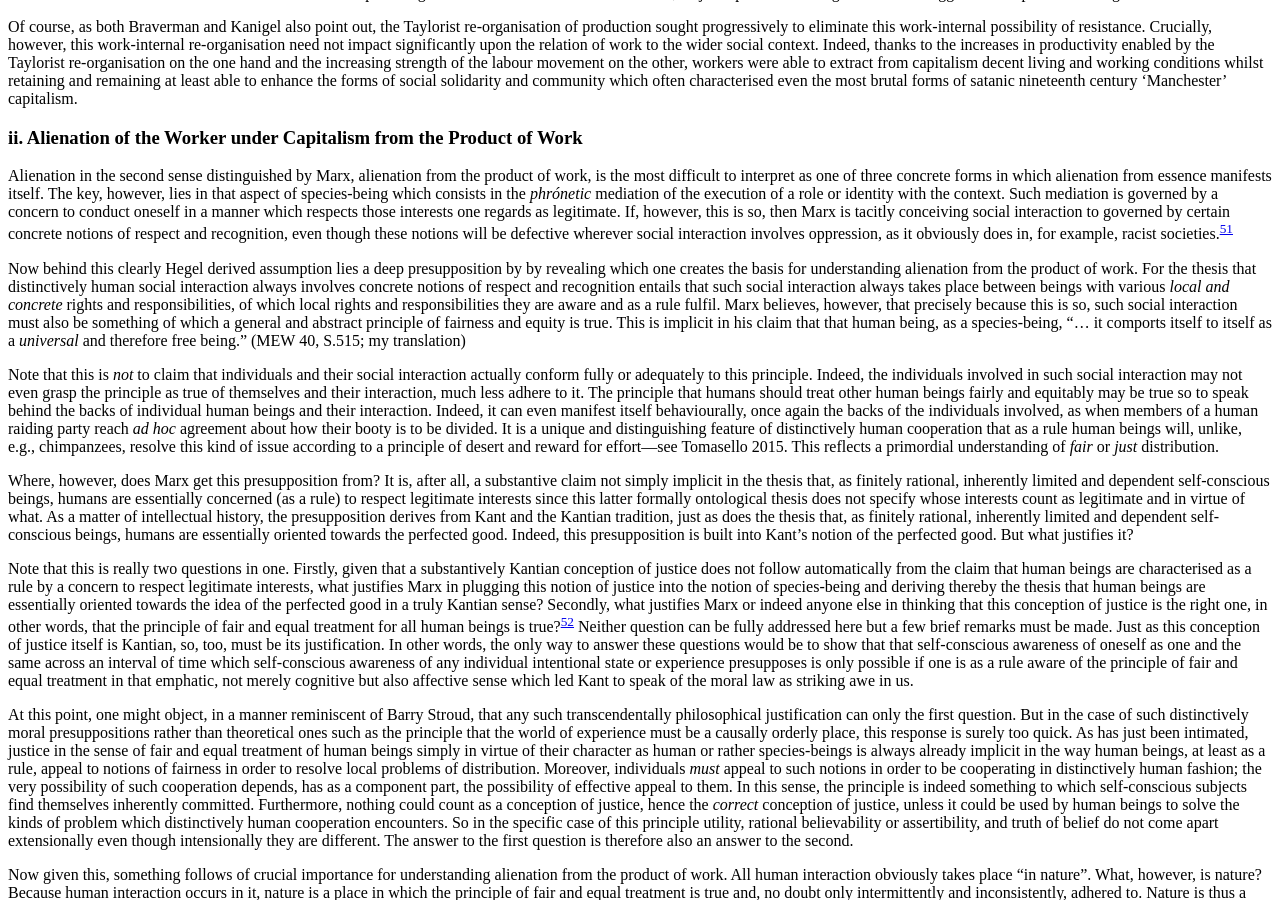
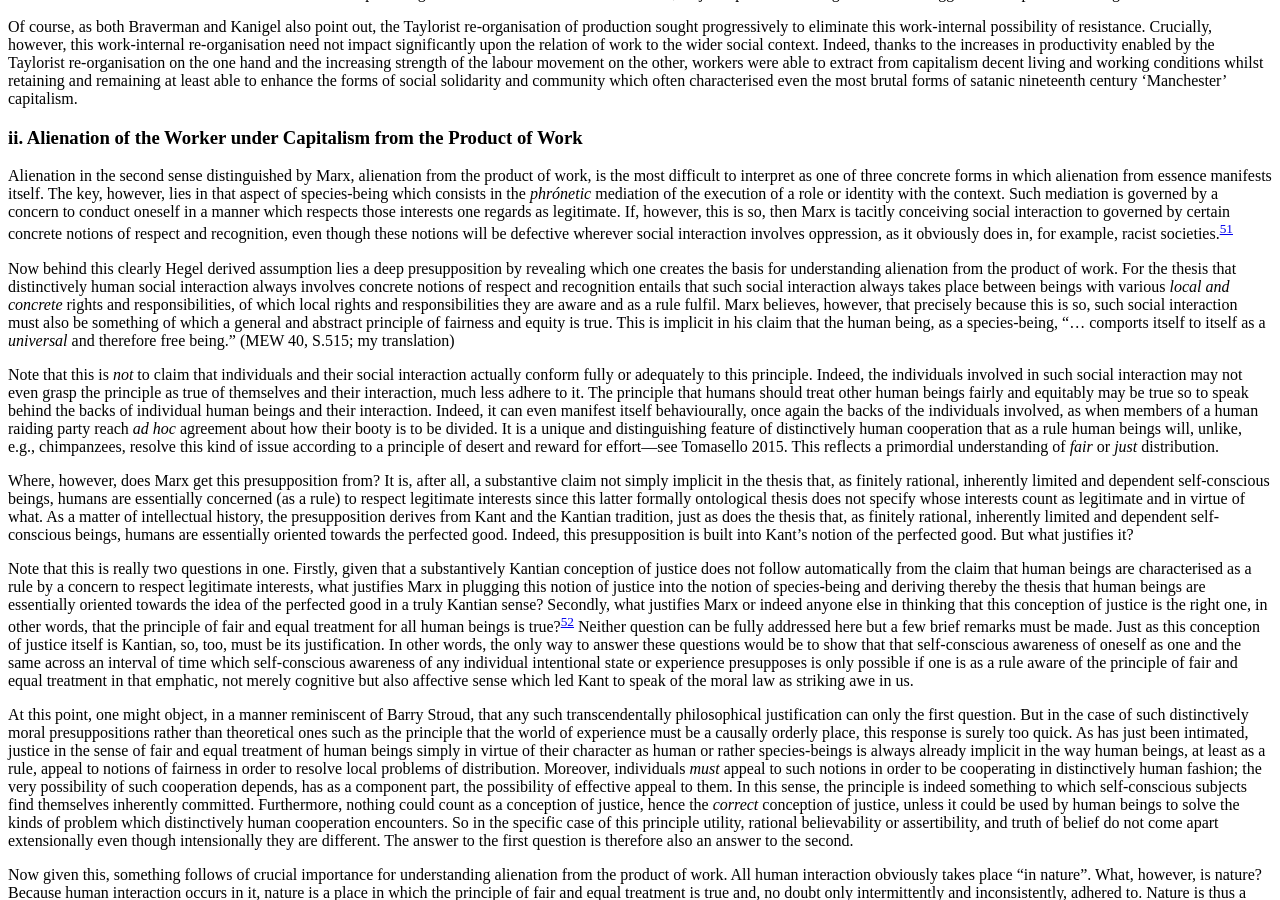
Before and after one commit to klepas/bruins-site, a Jekyll site: the page built from papers/_posts/2016-10-04-what-is-species-being.md, in a window 1280 px wide and 900 px high, scrolled down 10685 px. Built offline with Jekyll 4.4.1, drawn with Linux system fonts in a browser that asks for light colours; nearby versions of some CDN libraries; some web fonts are replaced; some of the changed lines change nothing that is shown; some of the changed text lies outside the part shown.

Commit message:
Updated 2016-10-04-what-is-species-being.md

```diff
--- a/papers/_posts/2016-10-04-what-is-species-being.md
+++ b/papers/_posts/2016-10-04-what-is-species-being.md
@@ -4,7 +4,7 @@
   What is Species-Being?—Towards a Full Rehabilitation of the Concept of
   Alienation
 date: 2016-10-04T00:00:00.000Z
-version: '08.11.16, 08:29 am'
+version: '11.11.16, 06:07 am'
 author: Carleton B. Christensen
 abstract: >-
   In her book <em>Entfremdung—Zur Aktualität eines sozialphilosophischen
@@ -127,7 +127,7 @@
 
 At first, one might think that at least the first claim is readily intelligible: Marx is claiming that humans are species-beings because they have both a consciousness of their own species and a consciousness of the species, i.e., the kinds, of all other things. But Marx could not mean this. It is obviously false that all human beings have a consciousness, hence a concept, of their species. Many peoples and cultures have had no concept of human being. Thus, many Australian aboriginals, when they first encountered Europeans, regarded them not as human beings like them but as gods. It is even more obviously false that all human beings have a consciousness of the species of all other things. For any group of human beings there are surely kinds of which they have no awareness, no concept, at all. But there is another and perhaps more important reason why this too easy interpretation cannot be right: as Marx understands it, making a species one’s object, whether one’s own or that of something else, is not a purely cognitive affair. In some sense, the species at issue _matters_. It is, however, patently false that all humans care about or are concerned for all humans or all things.[^17]
 
-Evidently, when Marx speaks of making either one’s own or another entity’s species one’s object, he must mean something more ‘externalist’ than any such ‘internalist’ characterisation in terms of what human beings are _actually_ aware of or concerned about. The notion of making something one’s object cannot be identical with but must in some sense be prior to the notion of being intentionally directed at or related to something. Note, however, the _second_ claim. It is precisely the passage in which Marx uses the reflexive verb _Sich Verhalten_ in what I am taking to be a relatively technical sense. It thus links Marks into a line of thought according to which the self-conscious self is most fundamentally an entity that is what it is in and through comporting itself across time towards something which matters to it, in other words, towards something it both _cognitively_ regards as worthy of guiding its behaviour; and is _affectively_ moved to be guided by in its behaviour.
+Evidently, when Marx speaks of making either one’s own or another entity’s species one’s object, he must mean something more ‘externalist’ than any such ‘internalist’ characterisation in terms of what human beings are _actually_ aware of or concerned about. The notion of making something one’s object cannot be identical with but must in some sense be prior to the notion of being intentionally directed at or related to something. Note, however, the _second_ claim. It is precisely the passage in which Marx uses the reflexive verb _Sich Verhalten_ in what I am taking to be a relatively technical sense. It thus links Marx into a line of thought according to which the self-conscious self is most fundamentally an entity that is what it is in and through comporting itself across time towards something which matters to it, in other words, towards something it both _cognitively_ regards as worthy of guiding its behaviour; and is _affectively_ moved to be guided by in its behaviour.
 
 Now there is surely something nascently existential about this characterisation. This suggests that one might successfully unpack the first claim (and thereby both claims) by appeal to a thinker sometimes called existentialist even though he himself rejected the label. For in _Being and Time_ Heidegger develops what he calls the formal concept of existence into an ontology of Dasein. Particularly Heidegger’s account of everyday Dasein displays many features which would be congenial to Marx. Moreover, Heidegger’s initial characterisation of the formal concept of existence displays structural similarity to the second claim Marx makes about what it to be a species-being. Most importantly, Heidegger avoids Marx’s anthropologistic and even biologistic language; his concept of existence thus provides a way of reconstructing the notion of species-being which avoids the kind of essentialism to which Rahel Jäggi objects. So I will now elaborate what Heidegger means by existence in order then, in the section thereafter, to use this account in identifying a more ‘externalist’, hence more plausible sense in which all human beings might be said to have their species as their object. As we shall see, this readily yields an account of what it could mean for human beings to have the species of all other things as their object.
 
@@ -247,7 +247,7 @@
 
 Alienation in the second sense distinguished by Marx, alienation from the product of work, is the most difficult to interpret as one of three concrete forms in which alienation from essence manifests itself. The key, however, lies in that aspect of species-being which consists in the _phrónetic_ mediation of the execution of a role or identity with the context. Such mediation is governed by a concern to conduct oneself in a manner which respects those interests one regards as legitimate. If, however, this is so, then Marx is tacitly conceiving social interaction to governed by certain concrete notions of respect and recognition, even though these notions will be defective wherever social interaction involves oppression, as it obviously does in, for example, racist societies.[^51]
 
-Now behind this clearly Hegel derived assumption lies a deep presupposition by by revealing which one creates the basis for understanding alienation from the product of work. For the thesis that distinctively human social interaction always involves concrete notions of respect and recognition entails that such social interaction always takes place between beings with various _local and concrete_ rights and responsibilities, of which local rights and responsibilities they are aware and as a rule fulfil. Marx believes, however, that precisely because this is so, such social interaction must also be something of which a general and abstract principle of fairness and equity is true. This is implicit in his claim that that human being, as a species-being, “... it comports itself to itself as a _universal_ and therefore free being.” (MEW 40, S.515; my translation)
+Now behind this clearly Hegel derived assumption lies a deep presupposition by revealing which one creates the basis for understanding alienation from the product of work. For the thesis that distinctively human social interaction always involves concrete notions of respect and recognition entails that such social interaction always takes place between beings with various _local and concrete_ rights and responsibilities, of which local rights and responsibilities they are aware and as a rule fulfil. Marx believes, however, that precisely because this is so, such social interaction must also be something of which a general and abstract principle of fairness and equity is true. This is implicit in his claim that the human being, as a species-being, “... comports itself to itself as a _universal_ and therefore free being.” (MEW 40, S.515; my translation)
 
 Note that this is _not_ to claim that individuals and their social interaction actually conform fully or adequately to this principle. Indeed, the individuals involved in such social interaction may not even grasp the principle as true of themselves and their interaction, much less adhere to it. The principle that humans should treat other human beings fairly and equitably may be true so to speak behind the backs of individual human beings and their interaction. Indeed, it can even manifest itself behaviourally, once again the backs of the individuals involved, as when members of a human raiding party reach _ad hoc_ agreement about how their booty is to be divided. It is a unique and distinguishing feature of distinctively human cooperation that as a rule human beings will, unlike, e.g., chimpanzees, resolve this kind of issue according to a principle of desert and reward for effort—see Tomasello 2015. This reflects a primordial understanding of _fair_ or _just_ distribution.
 
```
